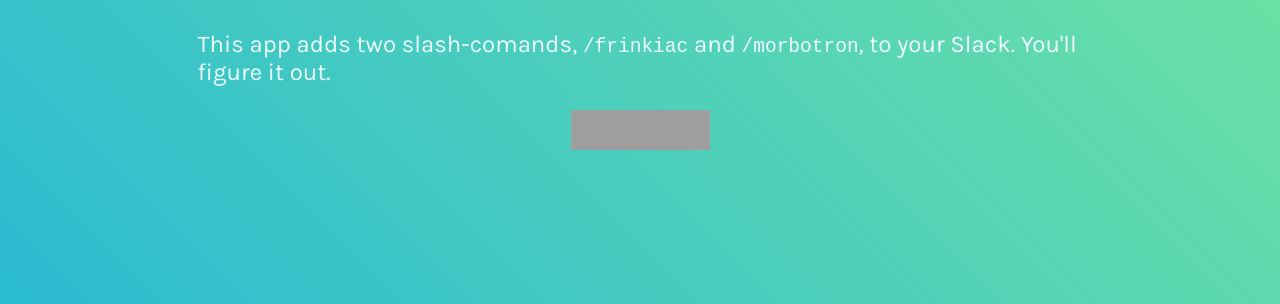
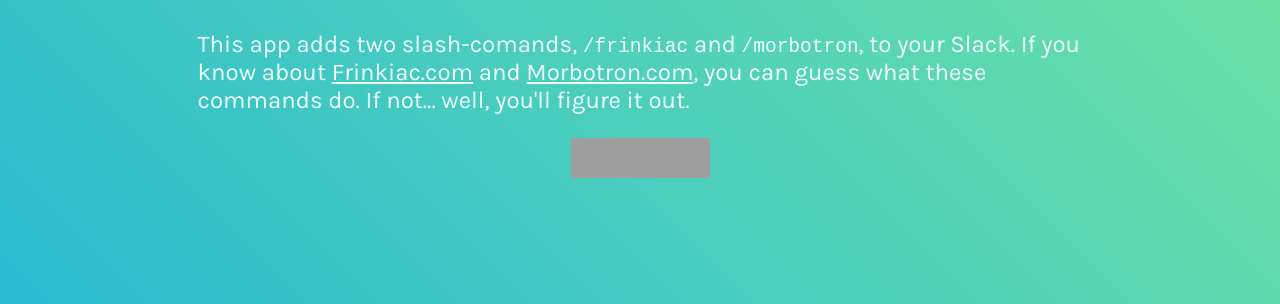
Before and after one commit to shoesandsocks/professors, a website: page public/index.html in a window 1280 px wide. Shown: the part 153-457 px from the top of the page. Drawn offline with Linux system fonts and the light colour scheme; grey boxes are pictures that could not be loaded; a web font is replaced by a local one.

Commit message:
website update

```diff
--- a/public/index.html
+++ b/public/index.html
@@ -45,7 +45,9 @@
     </head>
     <body>
         <h1>The Professors are here!</h1>
-        <p>This app adds two slash-comands, <code>/frinkiac</code> and <code>/morbotron</code>, to your Slack. You'll figure it out.</p>
+        <p>This app adds two slash-comands, <code>/frinkiac</code> and <code>/morbotron</code>, to your Slack. If you know about
+        <a href="https://frinkiac.com/">Frinkiac.com</a> and <a href="https://morbotron.com/">Morbotron.com</a>, you can guess what
+        these commands do. If not...  well, you'll figure it out.</p>
         <p id="aWrap">
             <a href="https://slack.com/oauth/authorize?scope=commands+team%3Aread&client_id=11083475395.197183169139">
                 <img
```
